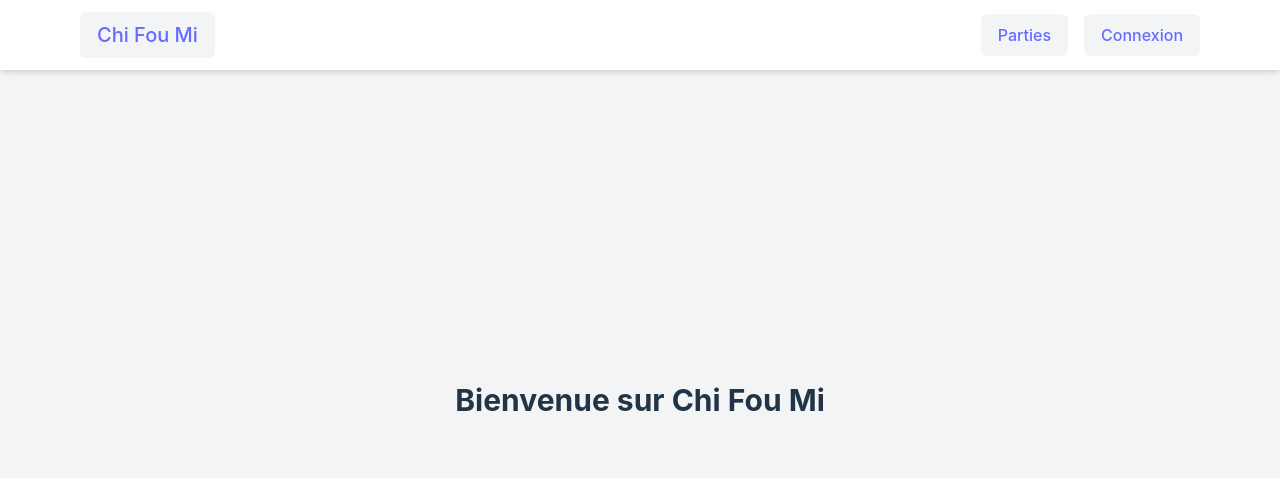
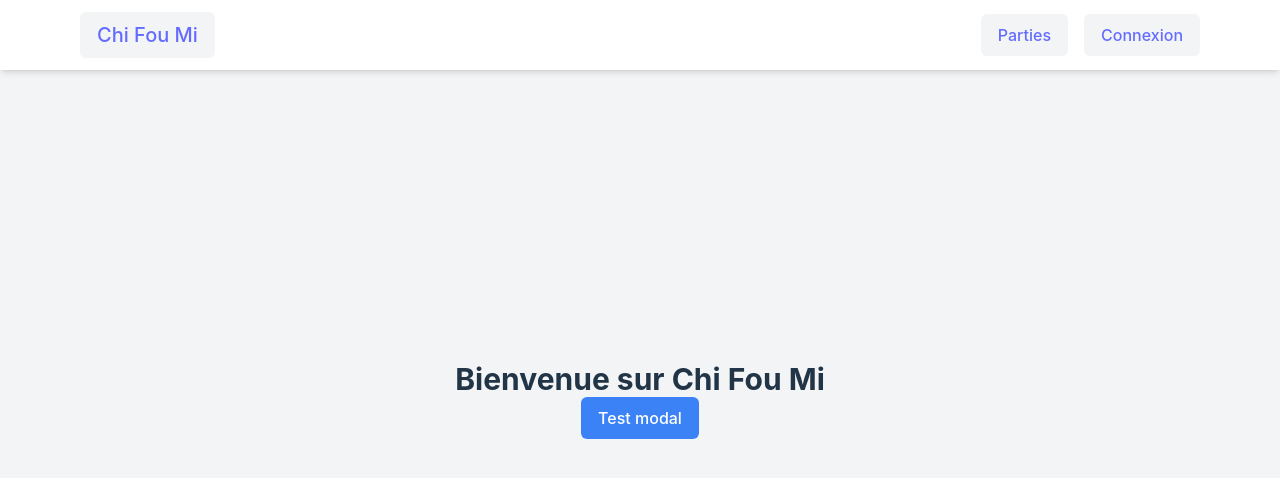
Before and after one commit to 37anton/REACTCHIFOUMI, a React (Vite) app: page / in a window 1280 px wide. Shown: the top 478 px of the page. Built offline with nearby package versions, Linux system fonts and the light colour scheme; what notyf would draw is missing.

Commit message:
Ajout composant Modal

```diff
--- /dev/null
+++ b/src/components/Modal.tsx
@@ -0,0 +1,39 @@
+import { useState } from "react";
+
+interface ModalProps {
+  message: string;
+  buttonText: string;
+}
+
+const Modal = ({ message, buttonText }: ModalProps) => {
+  const [isOpen, setIsOpen] = useState(false);
+
+  return (
+    <>
+      {/* Bouton pour ouvrir la modal */}
+      <button
+        onClick={() => setIsOpen(true)}
+        className="px-4 py-2 bg-blue-500 text-white rounded-md hover:bg-blue-600 transition"
+      >
+        {buttonText}
+      </button>
+
+      {/* Modal DaisyUI */}
+      {isOpen && (
+        <div className="fixed inset-0 flex items-center justify-center bg-black bg-opacity-50">
+          <div className="bg-white p-6 rounded-lg shadow-lg w-96">
+            <h2 className="text-xl font-bold mb-4">{message}</h2>
+            <button
+              onClick={() => setIsOpen(false)}
+              className="mt-4 px-4 py-2  rounded-md transition"
+            >
+              Fermer
+            </button>
+          </div>
+        </div>
+      )}
+    </>
+  );
+};
+
+export default Modal;
--- a/src/pages/HomePage.tsx
+++ b/src/pages/HomePage.tsx
@@ -1,7 +1,10 @@
+import Modal from "../components/Modal";
+
 const HomePage = () => {
   return (
-    <div className="flex justify-center items-center w-screen h-screen bg-gray-100">
+    <div className="flex flex-col justify-center items-center w-screen h-screen bg-gray-100">
       <h1 className="text-3xl font-bold">Bienvenue sur Chi Fou Mi</h1>
+      <Modal message="Test ouverture de modal avec component Modal" buttonText="Test modal" />
     </div>
   );
 };
```
